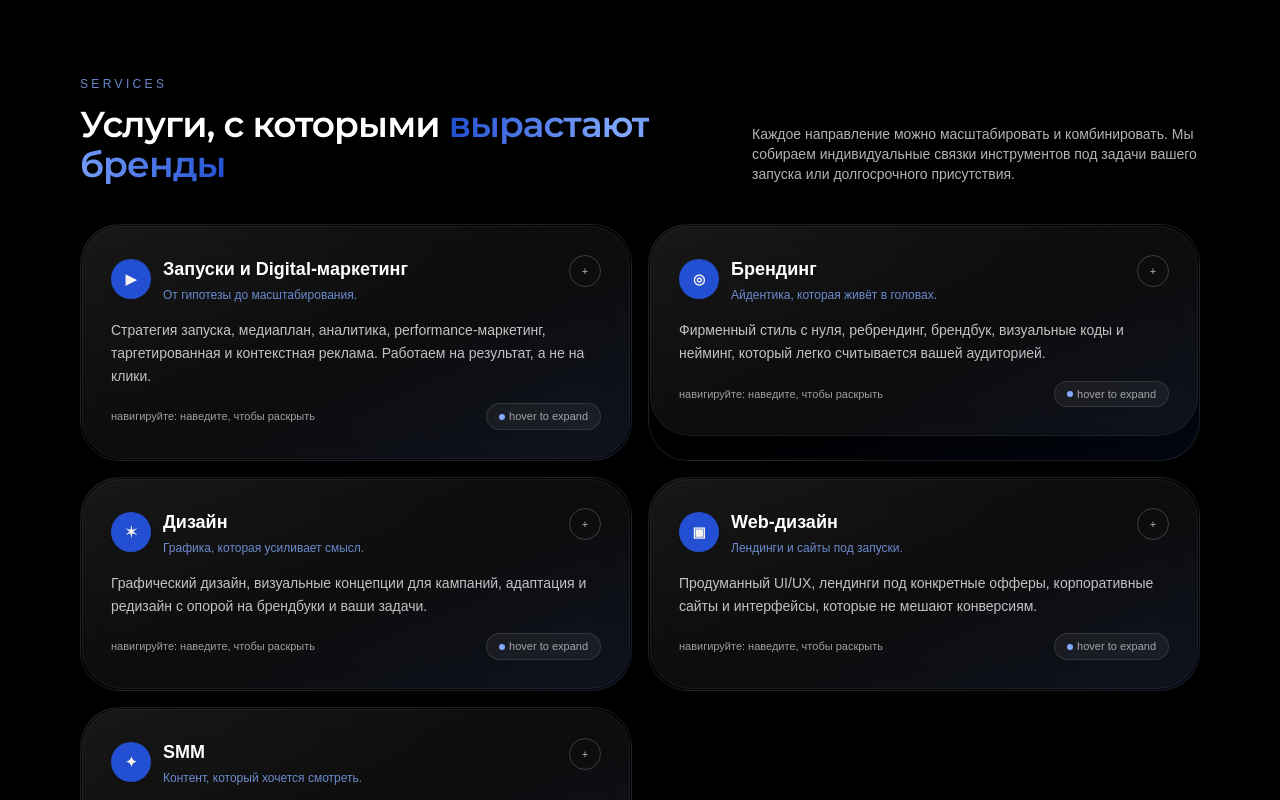
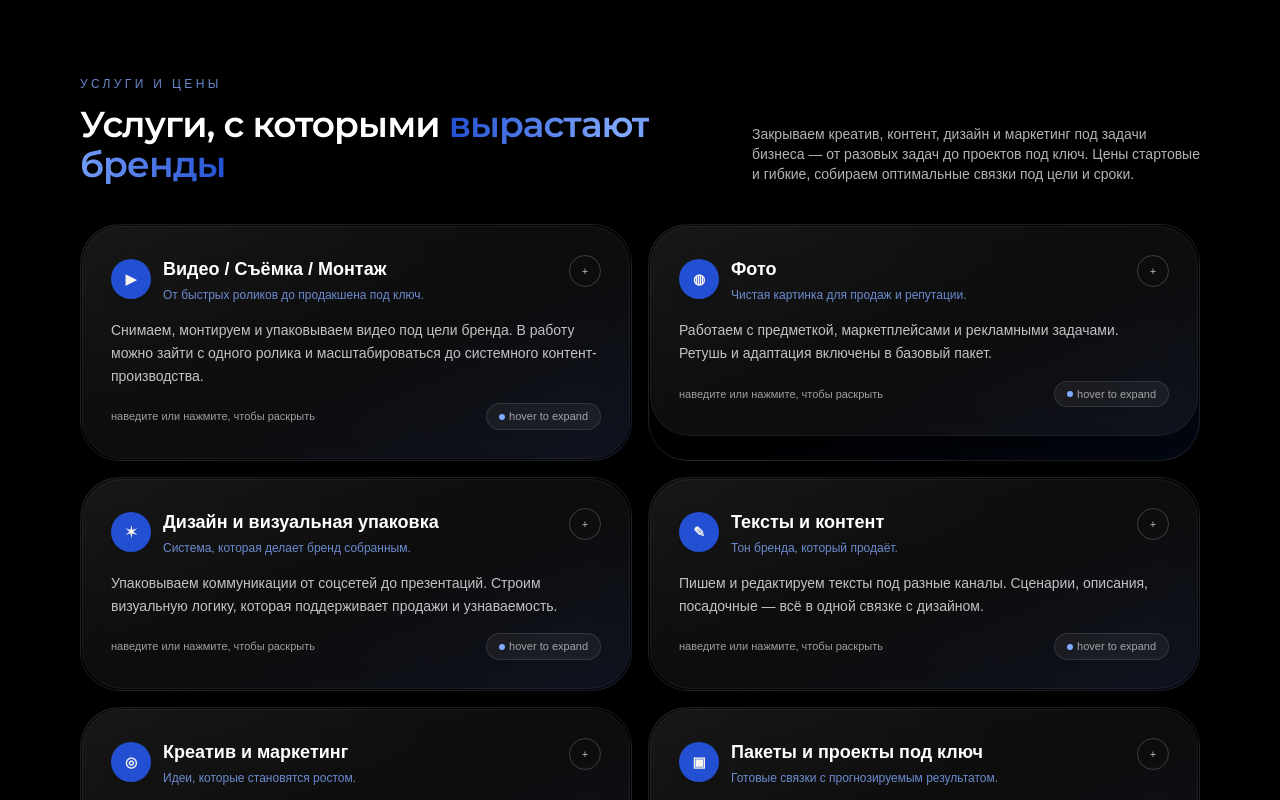
Before and after one commit to 11qq-ksa/hand-landing, a Next.js app: page / in a window 1280 px wide. Shown: the part 1240-2040 px from the top of the page. Built offline with nearby package versions, Linux system fonts and the light colour scheme; a web font is replaced by a local one.

Commit message:
services block update

```diff
--- a/src/app/page.tsx
+++ b/src/app/page.tsx
@@ -20,39 +20,139 @@ const stats = [
 
 const services = [
   {
-    title: "Запуски и Digital-маркетинг",
-    short: "От гипотезы до масштабирования.",
+    title: "Видео / Съёмка / Монтаж",
+    short: "От быстрых роликов до продакшена под ключ.",
     description:
-      "Стратегия запуска, медиаплан, аналитика, performance-маркетинг, таргетированная и контекстная реклама. Работаем на результат, а не на клики.",
-    icon: "▶"
+      "Снимаем, монтируем и упаковываем видео под цели бренда. В работу можно зайти с одного ролика и масштабироваться до системного контент-производства.",
+    icon: "▶",
+    blocks: [
+      {
+        label: "Монтаж коротких видео (Reels / Shorts / TikTok)",
+        items: [
+          "1 видео — 1 500 ₽",
+          "5 видео — 6 000 ₽",
+          "10 видео — 11 000 ₽",
+          "30 видео — 30 000 ₽",
+          "срочно (в день обращения) +30%",
+          "сложные эффекты / графика +500–1 500 ₽"
+        ]
       },
       {
-    title: "Брендинг",
-    short: "Айдентика, которая живёт в головах.",
-    description:
-      "Фирменный стиль с нуля, ребрендинг, брендбук, визуальные коды и нейминг, который легко считывается вашей аудиторией.",
-    icon: "◎"
+        label: "Выездная съёмка (Новосибирск)",
+        items: [
+          "Контент-день (2 часа, 10–15 видео) — 15 000 ₽",
+          "Расширенный контент-день (3–4 часа, 20–25 видео) — 25 000 ₽"
+        ]
       },
       {
-    title: "Дизайн",
-    short: "Графика, которая усиливает смысл.",
-    description:
-      "Графический дизайн, визуальные концепции для кампаний, адаптация и редизайн с опорой на брендбуки и ваши задачи.",
-    icon: "✶"
+        label: "Подкасты / интервью",
+        items: [
+          "помощь с кадром, светом и звуком (оборудование заказчика)",
+          "съёмка и монтаж",
+          "цена: от 10 000 ₽",
+          "монтаж подкаста — от 3 000 ₽"
+        ]
+      }
+    ]
   },
   {
-    title: "Web-дизайн",
-    short: "Лендинги и сайты под запуски.",
+    title: "Фото",
+    short: "Чистая картинка для продаж и репутации.",
     description:
-      "Продуманный UI/UX, лендинги под конкретные офферы, корпоративные сайты и интерфейсы, которые не мешают конверсиям.",
-    icon: "▣"
+      "Работаем с предметкой, маркетплейсами и рекламными задачами. Ретушь и адаптация включены в базовый пакет.",
+    icon: "◍",
+    blocks: [
+      {
+        label: "Форматы съёмки",
+        items: [
+          "предметная съёмка — от 5 000 ₽",
+          "фото для маркетплейсов — от 5 000 ₽",
+          "фото для соцсетей и рекламы — от 5 000 ₽",
+          "lifestyle / репортаж — от 7 000 ₽",
+          "ретушь и цветокоррекция — включено",
+          "адаптация под форматы — включено"
+        ]
+      }
+    ]
   },
   {
-    title: "SMM",
-    short: "Контент, который хочется смотреть.",
+    title: "Дизайн и визуальная упаковка",
+    short: "Система, которая делает бренд собранным.",
     description:
-      "Контент-концепция, сценарии, продакшен фото/видео, монтаж, упаковка аккаунтов и постоянная работа с вовлечением.",
-    icon: "✦"
+      "Упаковываем коммуникации от соцсетей до презентаций. Строим визуальную логику, которая поддерживает продажи и узнаваемость.",
+    icon: "✶",
+    blocks: [
+      {
+        label: "Дизайн",
+        items: [
+          "оформление соцсетей — 5 000–15 000 ₽",
+          "дизайн постов / сторис / обложек — от 500 ₽ / единица",
+          "прайс-листы / меню — 3 000–10 000 ₽",
+          "презентации / pitch deck — 7 000–25 000 ₽",
+          "коммерческие предложения — 5 000–15 000 ₽",
+          "баннеры и визуал для рекламы — от 1 000 ₽",
+          "визуал для сайтов и лендингов — от 5 000 ₽",
+          "базовая айдентика (мини бренд-пак) — 15 000–30 000 ₽"
+        ]
+      }
+    ]
+  },
+  {
+    title: "Тексты и контент",
+    short: "Тон бренда, который продаёт.",
+    description:
+      "Пишем и редактируем тексты под разные каналы. Сценарии, описания, посадочные — всё в одной связке с дизайном.",
+    icon: "✎",
+    blocks: [
+      {
+        label: "Контент",
+        items: [
+          "тексты для соцсетей — от 3 000 ₽",
+          "сценарии Reels / видео — 2 000 ₽",
+          "продающие описания — 3 000–7 000 ₽",
+          "тексты для сайтов / лендингов — 7 000–25 000 ₽",
+          "тексты для маркетплейсов — от 3 000 ₽",
+          "ресерч + написание контента — от 5 000 ₽",
+          "редактура и улучшение текстов — от 2 000 ₽"
+        ]
+      }
+    ]
+  },
+  {
+    title: "Креатив и маркетинг",
+    short: "Идеи, которые становятся ростом.",
+    description:
+      "Разрабатываем концепции, стратегии и аналитические опоры. Формируем систему запусков и присутствия.",
+    icon: "◎",
+    blocks: [
+      {
+        label: "Маркетинг",
+        items: [
+          "генерация идей и креативных концепций — от 5 000 ₽",
+          "контент-стратегия — 10 000–30 000 ₽",
+          "идеи для запусков и рекламных кампаний — от 7 000 ₽",
+          "анализ конкурентов — от 5 000 ₽",
+          "консультация (60 минут) — 5 000 ₽"
+        ]
+      }
+    ]
+  },
+  {
+    title: "Пакеты и проекты под ключ",
+    short: "Готовые связки с прогнозируемым результатом.",
+    description:
+      "Для брендов, которым нужен системный результат: стратегия, продакшен, дизайн и контент в одном цикле.",
+    icon: "▣",
+    blocks: [
+      {
+        label: "Месячный контент + упаковка",
+        items: ["видео + дизайн + тексты", "цена: 50 000–80 000 ₽"]
+      },
+      {
+        label: "Контент + маркетинг + рост",
+        items: ["стратегия", "продакшен", "идеи и аналитика", "цена: 70 000–300 000 ₽"]
+      }
+    ]
   }
 ];
 
@@ -108,7 +208,6 @@ export default function Page() {
   const { ref: aboutRef, visible: aboutVisible } = useInViewOnce<HTMLDivElement>();
   const { ref: servicesRef, visible: servicesVisible } = useInViewOnce<HTMLDivElement>();
   const { ref: teamRef, visible: teamVisible } = useInViewOnce<HTMLDivElement>();
-  const { ref: pricingRef, visible: pricingVisible } = useInViewOnce<HTMLDivElement>();
   const { ref: contactRef, visible: contactVisible } = useInViewOnce<HTMLDivElement>();
 
   return (
@@ -293,7 +392,7 @@ export default function Page() {
             <div className="flex flex-col md:flex-row md:items-end md:justify-between gap-6 mb-10">
               <div>
                 <p className="text-xs uppercase tracking-[0.28em] text-hand-blueLight/80 mb-3">
-                  services
+                  услуги и цены
                 </p>
                 <h2
                   id="services-title"
@@ -306,8 +405,9 @@ export default function Page() {
                 </h2>
               </div>
               <p className="max-w-md text-sm text-white/70">
-                Каждое направление можно масштабировать и комбинировать. Мы собираем индивидуальные
-                связки инструментов под задачи вашего запуска или долгосрочного присутствия.
+                Закрываем креатив, контент, дизайн и маркетинг под задачи бизнеса — от разовых задач
+                до проектов под ключ. Цены стартовые и гибкие, собираем оптимальные связки под цели и
+                сроки.
               </p>
             </div>
 
@@ -324,7 +424,8 @@ export default function Page() {
                   transition={{ type: "spring", stiffness: 260, damping: 26 }}
                   className="relative overflow-hidden rounded-4xl border border-white/10 bg-gradient-to-br from-white/5 via-white/0 to-hand-red/10 p-[1px]"
                 >
-                  <div className="glass-panel rounded-4xl p-5 sm:p-6 md:p-7 group">
+                  <details className="glass-panel rounded-4xl p-5 sm:p-6 md:p-7 group">
+                    <summary className="list-none cursor-pointer [&::-webkit-details-marker]:hidden">
                       <div className="flex items-start justify-between gap-3 mb-4">
                         <div className="flex items-center gap-3">
                           <div className="flex h-10 w-10 items-center justify-center rounded-full bg-hand-red text-[#F7F2EB] text-sm font-semibold shadow-lg">
@@ -335,7 +436,7 @@ export default function Page() {
                             <p className="text-xs text-hand-blueLight/80 mt-1">{service.short}</p>
                           </div>
                         </div>
-                      <div className="hidden sm:flex h-8 w-8 items-center justify-center rounded-full border border-white/20 text-[11px] font-medium text-white/70 group-hover:bg-hand-blueLight group-hover:text-black transition-colors">
+                        <div className="flex h-8 w-8 items-center justify-center rounded-full border border-white/20 text-[11px] font-medium text-white/70 group-hover:bg-hand-blueLight group-hover:text-black group-open:bg-hand-blueLight group-open:text-black transition-colors">
                           +
                         </div>
                       </div>
@@ -343,16 +444,52 @@ export default function Page() {
                         {service.description}
                       </p>
                       <div className="mt-4 flex items-center justify-between text-[11px] text-white/60">
-                      <span>навигируйте: наведите, чтобы раскрыть</span>
+                        <span>наведите или нажмите, чтобы раскрыть</span>
                         <span className="inline-flex items-center gap-1 rounded-full bg-white/5 px-3 py-1 border border-white/10">
                           <span className="h-1.5 w-1.5 rounded-full bg-hand-blueLight" />
                           hover to expand
                         </span>
                       </div>
+                    </summary>
+                    <div className="mt-4 space-y-4 overflow-hidden max-h-0 opacity-0 transition-all duration-300 group-hover:max-h-[900px] group-hover:opacity-100 group-open:max-h-[900px] group-open:opacity-100">
+                      {service.blocks.map(block => (
+                        <div key={block.label} className="rounded-3xl border border-white/10 bg-white/5 p-4">
+                          <p className="text-[11px] uppercase tracking-[0.22em] text-white/60 mb-2">
+                            {block.label}
+                          </p>
+                          <ul className="space-y-2 text-sm text-white/75">
+                            {block.items.map(item => (
+                              <li key={item}>{item}</li>
+                            ))}
+                          </ul>
                         </div>
+                      ))}
+                    </div>
+                  </details>
                 </motion.article>
               ))}
             </motion.div>
+
+            <div className="mt-10 glass-panel rounded-3xl p-6 sm:p-7 flex flex-col gap-4 md:flex-row md:items-center md:justify-between">
+              <div className="space-y-2">
+                <p className="text-sm sm:text-base font-medium text-white/90">
+                  Можно начать с небольшой задачи и масштабироваться.
+                </p>
+                <p className="text-sm text-white/70">
+                  Стоимость зависит от объёма и целей проекта. Стартовые цены гибко собираются под
+                  ваш формат и сроки.
+                </p>
+              </div>
+              <button
+                onClick={() => {
+                  const el = document.getElementById("contact");
+                  el?.scrollIntoView({ behavior: "smooth", block: "start" });
+                }}
+                className="inline-flex items-center justify-between rounded-full bg-white text-black px-5 py-3 text-xs sm:text-sm font-semibold uppercase tracking-[0.22em] hover:bg-white/90 focus-visible:outline-none focus-visible:ring-2 focus-visible:ring-white/60"
+              >
+                Обсудить проект
+              </button>
+            </div>
           </div>
         </section>
 
@@ -424,189 +561,6 @@ export default function Page() {
 
         {/* CASES - dynamically loaded component */}
         <CaseStudiesSection />
-
-        {/* PRICING */}
-        <section
-          id="pricing"
-          ref={pricingRef}
-          aria-labelledby="pricing-title"
-          className="section-padding py-18 md:py-24 bg-black"
-        >
-          <div className="max-width space-y-12">
-            <motion.div
-              initial={{ opacity: 0, y: 40 }}
-              animate={pricingVisible ? { opacity: 1, y: 0 } : {}}
-              transition={{ duration: 0.6, ease: "easeOut" }}
-              className="space-y-6"
-            >
-              <div>
-                <p className="text-xs uppercase tracking-[0.28em] text-hand-blueLight/80 mb-3">
-                  услуги и цены
-                </p>
-                <h2
-                  id="pricing-title"
-                  className="text-2xl sm:text-3xl md:text-4xl font-display font-semibold tracking-tight mb-4"
-                >
-                  Услуги, которые{" "}
-                  <span className="bg-gradient-to-r from-hand-red to-hand-blueDeep bg-clip-text text-transparent">
-                    масштабируются под задачу
-                  </span>
-                </h2>
-                <p className="text-sm sm:text-base text-white/75 max-w-3xl">
-                  Закрываем креатив, контент, дизайн и маркетинг под задачи бизнеса — от разовых
-                  задач до проектов под ключ. Цены стартовые и гибкие: собираем оптимальный набор по
-                  объёму, срокам и целям.
-                </p>
-              </div>
-            </motion.div>
-
-            <div className="space-y-6">
-              <div className="flex items-end justify-between gap-4">
-                <h3 className="text-xl sm:text-2xl font-display font-semibold">Видео / Съёмка / Монтаж</h3>
-                <span className="text-[11px] uppercase tracking-[0.24em] text-white/50">карточки</span>
-              </div>
-              <div className="grid gap-4 md:grid-cols-3">
-                <div className="glass-panel rounded-3xl p-5 sm:p-6">
-                  <p className="text-sm sm:text-base font-semibold text-white/90 mb-3">
-                    Монтаж коротких видео (Reels / Shorts / TikTok)
-                  </p>
-                  <ul className="space-y-2 text-sm text-white/70">
-                    <li>1 видео — 1 500 ₽</li>
-                    <li>5 видео — 6 000 ₽</li>
-                    <li>10 видео — 11 000 ₽</li>
-                    <li>30 видео — 30 000 ₽</li>
-                    <li>срочно (в день обращения) +30%</li>
-                    <li>сложные эффекты / графика +500–1 500 ₽</li>
-                  </ul>
-                </div>
-                <div className="glass-panel rounded-3xl p-5 sm:p-6">
-                  <p className="text-sm sm:text-base font-semibold text-white/90 mb-3">
-                    Выездная съёмка (Новосибирск)
-                  </p>
-                  <ul className="space-y-2 text-sm text-white/70">
-                    <li>Контент-день (2 часа, 10–15 видео) — 15 000 ₽</li>
-                    <li>Расширенный контент-день (3–4 часа, 20–25 видео) — 25 000 ₽</li>
-                  </ul>
-                </div>
-                <div className="glass-panel rounded-3xl p-5 sm:p-6">
-                  <p className="text-sm sm:text-base font-semibold text-white/90 mb-3">
-                    Подкасты / интервью
-                  </p>
-                  <ul className="space-y-2 text-sm text-white/70">
-                    <li>помощь с кадром, светом и звуком (оборудование заказчика)</li>
-                    <li>съёмка и монтаж</li>
-                    <li>цена: от 10 000 ₽</li>
-                    <li>монтаж подкаста — от 3 000 ₽</li>
-                  </ul>
-                </div>
-              </div>
-            </div>
-
-            <div className="grid gap-6 lg:grid-cols-[minmax(0,1.1fr)_minmax(0,0.9fr)]">
-              <div className="space-y-4">
-                <h3 className="text-xl sm:text-2xl font-display font-semibold">Фото</h3>
-                <div className="glass-panel rounded-3xl p-5 sm:p-6">
-                  <ul className="space-y-2 text-sm text-white/70">
-                    <li>предметная съёмка — от 5 000 ₽</li>
-                    <li>фото для маркетплейсов — от 5 000 ₽</li>
-                    <li>фото для соцсетей и рекламы — от 5 000 ₽</li>
-                    <li>lifestyle / репортаж — от 7 000 ₽</li>
-                    <li>ретушь и цветокоррекция — включено</li>
-                    <li>адаптация под форматы — включено</li>
-                  </ul>
-                </div>
-              </div>
-              <div className="space-y-4">
-                <h3 className="text-xl sm:text-2xl font-display font-semibold">Дизайн и визуальная упаковка</h3>
-                <div className="glass-panel rounded-3xl p-5 sm:p-6">
-                  <ul className="space-y-2 text-sm text-white/70">
-                    <li>оформление соцсетей — 5 000–15 000 ₽</li>
-                    <li>дизайн постов / сторис / обложек — от 500 ₽ / единица</li>
-                    <li>прайс-листы / меню — 3 000–10 000 ₽</li>
-                    <li>презентации / pitch deck — 7 000–25 000 ₽</li>
-                    <li>коммерческие предложения — 5 000–15 000 ₽</li>
-                    <li>баннеры и визуал для рекламы — от 1 000 ₽</li>
-                    <li>визуал для сайтов и лендингов — от 5 000 ₽</li>
-                    <li>базовая айдентика (мини бренд-пак) — 15 000–30 000 ₽</li>
-                  </ul>
-                </div>
-              </div>
-            </div>
-
-            <div className="grid gap-6 lg:grid-cols-2">
-              <div className="space-y-4">
-                <h3 className="text-xl sm:text-2xl font-display font-semibold">Тексты и контент</h3>
-                <div className="glass-panel rounded-3xl p-5 sm:p-6">
-                  <ul className="space-y-2 text-sm text-white/70">
-                    <li>тексты для соцсетей — от 3 000 ₽</li>
-                    <li>сценарии Reels / видео — 2 000 ₽</li>
-                    <li>продающие описания — 3 000–7 000 ₽</li>
-                    <li>тексты для сайтов / лендингов — 7 000–25 000 ₽</li>
-                    <li>тексты для маркетплейсов — от 3 000 ₽</li>
-                    <li>ресерч + написание контента — от 5 000 ₽</li>
-                    <li>редактура и улучшение текстов — от 2 000 ₽</li>
-                  </ul>
-                </div>
-              </div>
-              <div className="space-y-4">
-                <h3 className="text-xl sm:text-2xl font-display font-semibold">Креатив и маркетинг</h3>
-                <div className="glass-panel rounded-3xl p-5 sm:p-6">
-                  <ul className="space-y-2 text-sm text-white/70">
-                    <li>генерация идей и креативных концепций — от 5 000 ₽</li>
-                    <li>контент-стратегия — 10 000–30 000 ₽</li>
-                    <li>идеи для запусков и рекламных кампаний — от 7 000 ₽</li>
-                    <li>анализ конкурентов — от 5 000 ₽</li>
-                    <li>консультация (60 минут) — 5 000 ₽</li>
-                  </ul>
-                </div>
-              </div>
-            </div>
-
-            <div className="space-y-4">
-              <h3 className="text-xl sm:text-2xl font-display font-semibold">Пакеты и проекты под ключ</h3>
-              <div className="grid gap-4 md:grid-cols-2">
-                <div className="glass-panel rounded-3xl p-5 sm:p-6">
-                  <p className="text-sm sm:text-base font-semibold text-white/90 mb-2">
-                    Месячный контент + упаковка
-                  </p>
-                  <p className="text-sm text-white/70 mb-3">Видео + дизайн + тексты</p>
-                  <p className="text-sm text-white/85">Цена: 50 000–80 000 ₽</p>
-                </div>
-                <div className="glass-panel rounded-3xl p-5 sm:p-6">
-                  <p className="text-sm sm:text-base font-semibold text-white/90 mb-2">
-                    Контент + маркетинг + рост
-                  </p>
-                  <ul className="space-y-1 text-sm text-white/70 mb-3">
-                    <li>стратегия</li>
-                    <li>продакшен</li>
-                    <li>идеи и аналитика</li>
-                  </ul>
-                  <p className="text-sm text-white/85">Цена: 70 000–300 000 ₽</p>
-                </div>
-              </div>
-            </div>
-
-            <div className="glass-panel rounded-3xl p-6 sm:p-7 flex flex-col gap-4 md:flex-row md:items-center md:justify-between">
-              <div className="space-y-2">
-                <p className="text-sm sm:text-base font-medium text-white/90">
-                  Можно начать с небольшой задачи и масштабироваться.
-                </p>
-                <p className="text-sm text-white/70">
-                  Стоимость зависит от объёма и целей проекта.
-                </p>
-              </div>
-              <button
-                onClick={() => {
-                  const el = document.getElementById("contact");
-                  el?.scrollIntoView({ behavior: "smooth", block: "start" });
-                }}
-                className="inline-flex items-center justify-between rounded-full bg-white text-black px-5 py-3 text-xs sm:text-sm font-semibold uppercase tracking-[0.22em] hover:bg-white/90 focus-visible:outline-none focus-visible:ring-2 focus-visible:ring-white/60"
-              >
-                Обсудить проект
-              </button>
-            </div>
-          </div>
-        </section>
 
         {/* CONTACT */}
         <section
--- a/src/components/Header.tsx
+++ b/src/components/Header.tsx
@@ -5,10 +5,9 @@ import { motion, AnimatePresence } from "framer-motion";
 
 const SECTIONS = [
 	{ id: "about", label: "О нас" },
-	{ id: "services", label: "Услуги" },
+	{ id: "services", label: "Услуги и цены" },
 	{ id: "team", label: "Команда" },
 	{ id: "cases", label: "Кейсы" },
-	{ id: "pricing", label: "Цены" },
 	{ id: "contact", label: "Контакты" }
 ];
 
```
Lines whose indentation alone changed are shown as unchanged.
